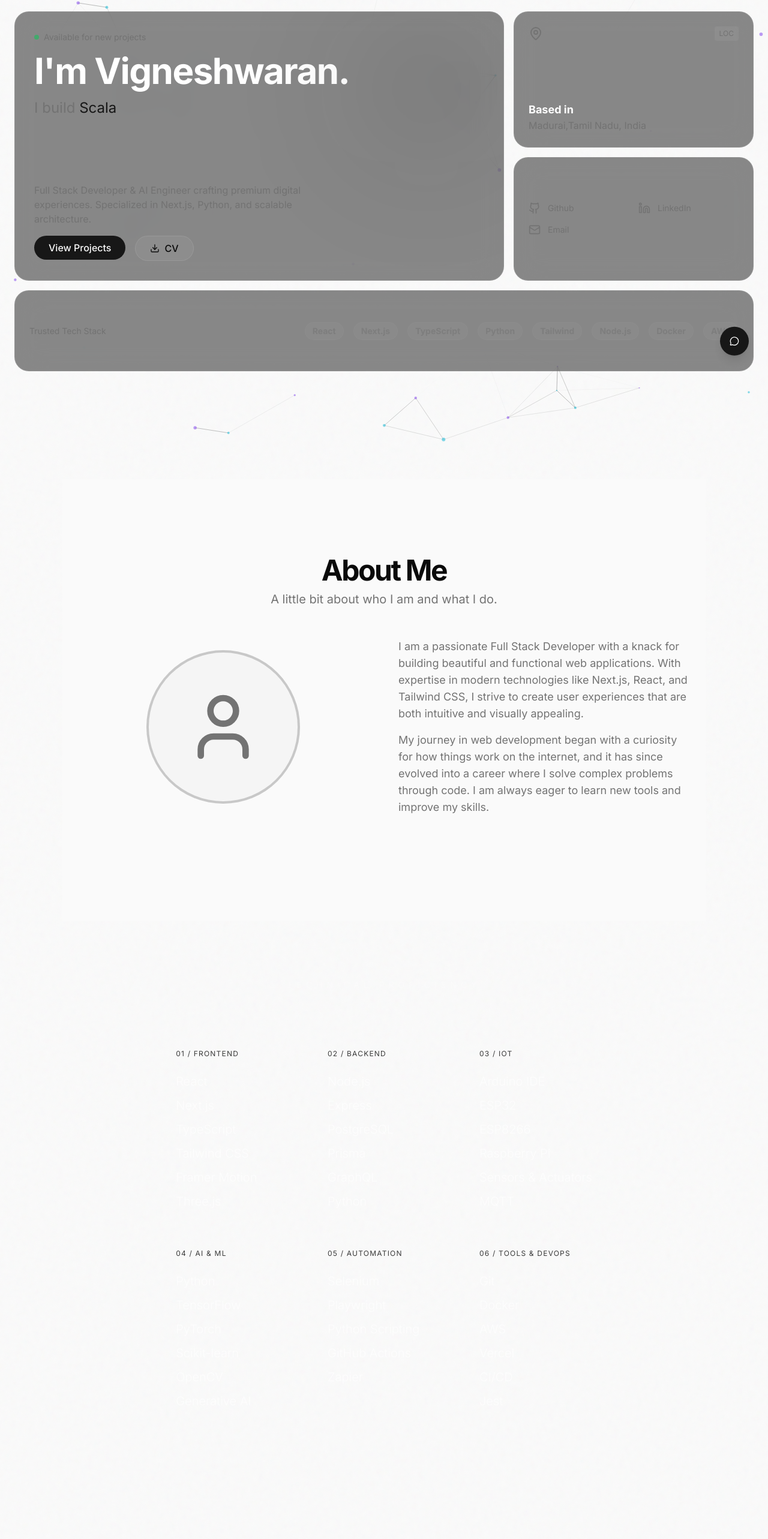
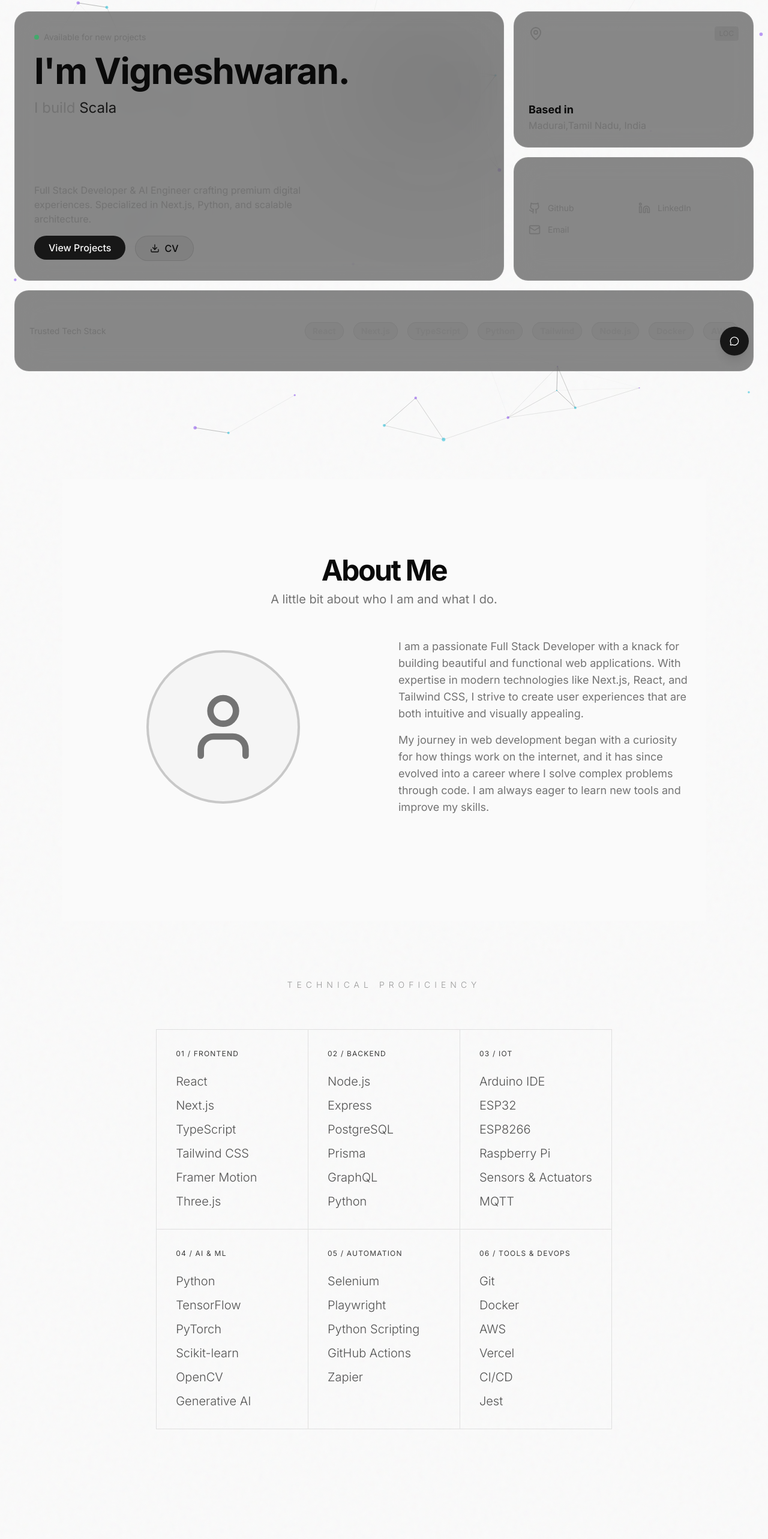
Before and after one commit to vigneshmahaan/portfolio, a Next.js app: page / in a window 1280 px wide. Shown: the part 58-2624 px from the top of the page at 60% size. Built offline with nearby package versions, Linux system fonts and the light colour scheme.

Commit message:
second commit

```diff
--- a/src/components/contact-section.tsx
+++ b/src/components/contact-section.tsx
@@ -72,7 +72,7 @@ export function ContactSection() {
                     viewport={{ once: true }}
                     className="text-center mb-16"
                 >
-                    <h2 className="text-6xl md:text-8xl font-serif text-white mb-6">Let's Talk.</h2>
+                    <h2 className="text-6xl md:text-8xl font-serif text-foreground mb-6">Let's Talk.</h2>
                     <p className="text-muted-foreground text-lg font-light">
                         Have a project in mind? Send me a message.
                     </p>
@@ -96,7 +96,7 @@ export function ContactSection() {
                                                 <Input
                                                     placeholder="NAME"
                                                     {...field}
-                                                    className="bg-transparent border-0 border-b border-white/10 rounded-none px-0 py-6 text-xl text-white focus-visible:ring-0 focus-visible:border-gold transition-colors placeholder:text-white/20"
+                                                    className="bg-transparent border-0 border-b border-foreground/10 rounded-none px-0 py-6 text-xl text-foreground focus-visible:ring-0 focus-visible:border-gold transition-colors placeholder:text-foreground/20"
                                                 />
                                             </FormControl>
                                             <FormMessage />
@@ -112,7 +112,7 @@ export function ContactSection() {
                                                 <Input
                                                     placeholder="EMAIL"
                                                     {...field}
-                                                    className="bg-transparent border-0 border-b border-white/10 rounded-none px-0 py-6 text-xl text-white focus-visible:ring-0 focus-visible:border-gold transition-colors placeholder:text-white/20"
+                                                    className="bg-transparent border-0 border-b border-foreground/10 rounded-none px-0 py-6 text-xl text-foreground focus-visible:ring-0 focus-visible:border-gold transition-colors placeholder:text-foreground/20"
                                                 />
                                             </FormControl>
                                             <FormMessage />
@@ -128,7 +128,7 @@ export function ContactSection() {
                                         <FormControl>
                                             <Textarea
                                                 placeholder="TELL ME ABOUT YOUR PROJECT"
-                                                className="resize-none bg-transparent border-0 border-b border-white/10 rounded-none px-0 py-6 text-xl text-white focus-visible:ring-0 focus-visible:border-gold transition-colors min-h-[100px] placeholder:text-white/20"
+                                                className="resize-none bg-transparent border-0 border-b border-foreground/10 rounded-none px-0 py-6 text-xl text-foreground focus-visible:ring-0 focus-visible:border-gold transition-colors min-h-[100px] placeholder:text-foreground/20"
                                                 {...field}
                                             />
                                         </FormControl>
--- a/src/components/hero.tsx
+++ b/src/components/hero.tsx
@@ -39,7 +39,7 @@ const TypingEffect = ({ words }: { words: string[] }) => {
     }, [blink]);
 
     return (
-        <span className="text-primary font-mono">
+        <span className="text-primary font-mono drop-shadow-[0_0_10px_rgba(var(--primary),0.2)]">
             {`${words[index].substring(0, subIndex)}${blink ? "|" : " "}`}
         </span>
     );
@@ -61,7 +61,7 @@ export function Hero() {
                             <div className="h-2 w-2 rounded-full bg-green-500 animate-pulse"></div>
                             <span className="text-sm text-muted-foreground font-mono">Available for new projects</span>
                         </div>
-                        <h1 className="text-4xl md:text-6xl font-bold tracking-tight text-white">
+                        <h1 className="text-4xl md:text-6xl font-bold tracking-tight text-foreground">
                             I'm Vigneshwaran.
                         </h1>
                         <div className="text-xl md:text-2xl text-muted-foreground h-8">
@@ -80,7 +80,7 @@ export function Hero() {
                                 </button>
                             </Link>
                             <Link href="/Vignesh_resume.pdf" target="_blank">
-                                <button className="border border-white/10 bg-white/5 px-6 py-2 rounded-full font-medium hover:bg-white/10 transition-colors flex items-center gap-2">
+                                <button className="border border-foreground/10 bg-foreground/5 px-6 py-2 rounded-full font-medium hover:bg-foreground/10 transition-colors flex items-center gap-2">
                                     <Download className="w-4 h-4" /> CV
                                 </button>
                             </Link>
@@ -93,10 +93,10 @@ export function Hero() {
                 <div className="bento-card p-6 flex flex-col justify-between hover:border-primary/50 group">
                     <div className="flex justify-between items-start">
                         <MapPin className="text-muted-foreground group-hover:text-primary transition-colors" />
-                        <span className="text-xs font-mono text-muted-foreground bg-white/5 px-2 py-1 rounded">LOC</span>
+                        <span className="text-xs font-mono text-muted-foreground bg-foreground/5 px-2 py-1 rounded">LOC</span>
                     </div>
                     <div>
-                        <h3 className="text-lg font-bold text-white">Based in</h3>
+                        <h3 className="text-lg font-bold text-foreground">Based in</h3>
                         <p className="text-muted-foreground">Madurai,Tamil Nadu, India</p>
                     </div>
                 </div>
@@ -104,16 +104,16 @@ export function Hero() {
                 {/* Socials Block */}
                 <div className="bento-card p-6 flex flex-col justify-center gap-6 group">
                     <div className="grid grid-cols-2 gap-4">
-                        <Link href="https://github.com/vigneshmahaan" target="_blank" className="flex items-center gap-3 text-muted-foreground hover:text-white transition-colors">
+                        <Link href="https://github.com/vigneshmahaan" target="_blank" className="flex items-center gap-3 text-muted-foreground hover:text-foreground transition-colors">
                             <Github className="w-5 h-5" />
                             <span className="text-sm">Github</span>
                         </Link>
-                        <Link href="https://www.linkedin.com/in/vigneshwaran-b-9963b1317/" target="_blank" className="flex items-center gap-3 text-muted-foreground hover:text-white transition-colors">
+                        <Link href="https://www.linkedin.com/in/vigneshwaran-b-9963b1317/" target="_blank" className="flex items-center gap-3 text-muted-foreground hover:text-foreground transition-colors">
                             <Linkedin className="w-5 h-5" />
                             <span className="text-sm">LinkedIn</span>
                         </Link>
 
-                        <Link href="mailto:sparrowb457@gmail.com" className="flex items-center gap-3 text-muted-foreground hover:text-white transition-colors">
+                        <Link href="mailto:sparrowb457@gmail.com" className="flex items-center gap-3 text-muted-foreground hover:text-foreground transition-colors">
                             <Mail className="w-5 h-5" />
                             <span className="text-sm">Email</span>
                         </Link>
@@ -125,7 +125,7 @@ export function Hero() {
                     <span className="text-sm font-mono text-muted-foreground text-nowrap">Trusted Tech Stack</span>
                     <div className="flex gap-4 items-center opacity-50 group-hover:opacity-100 transition-opacity mask-linear-gradient">
                         {["React", "Next.js", "TypeScript", "Python", "Tailwind", "Node.js", "Docker", "AWS"].map((tech) => (
-                            <span key={tech} className="text-sm font-bold text-muted-foreground px-3 py-1 border border-white/5 rounded-full bg-white/5">
+                            <span key={tech} className="text-sm font-bold text-muted-foreground px-3 py-1 border border-foreground/10 rounded-full bg-foreground/5">
                                 {tech}
                             </span>
                         ))}
--- a/src/components/skills-section.tsx
+++ b/src/components/skills-section.tsx
@@ -28,10 +28,10 @@ export function SkillsSection() {
                     viewport={{ once: true }}
                     className="mb-16 text-center"
                 >
-                    <h2 className="text-sm font-light tracking-[0.5em] uppercase text-white/40">Technical Proficiency</h2>
+                    <h2 className="text-sm font-light tracking-[0.5em] uppercase text-foreground/40">Technical Proficiency</h2>
                 </motion.div>
 
-                <div className="grid grid-cols-1 md:grid-cols-2 lg:grid-cols-3 border-t border-white/10 md:border-l">
+                <div className="grid grid-cols-1 md:grid-cols-2 lg:grid-cols-3 border-t border-foreground/10 md:border-l">
                     {skills.map((skillGroup, index) => (
                         <motion.div
                             key={skillGroup.category}
@@ -39,14 +39,14 @@ export function SkillsSection() {
                             whileInView={{ opacity: 1, y: 0 }}
                             transition={{ delay: index * 0.1 }}
                             viewport={{ once: true }}
-                            className={`p-6 md:p-8 border-b border-white/10 group hover:bg-white/5 transition-colors duration-500 md:border-r`}
+                            className={`p-6 md:p-8 border-b border-foreground/10 group hover:bg-foreground/5 transition-colors duration-500 md:border-r`}
                         >
                             <h3 className="text-xs font-mono text-gold mb-6 uppercase tracking-widest opacity-80 group-hover:opacity-100">
                                 0{index + 1} / {skillGroup.category}
                             </h3>
                             <div className="flex flex-col gap-3">
                                 {skillGroup.items.map((item) => (
-                                    <span key={item} className="text-xl font-light text-white/70 group-hover:text-white transition-colors">
+                                    <span key={item} className="text-xl font-light text-foreground/70 group-hover:text-foreground transition-colors">
                                         {item}
                                     </span>
                                 ))}
```
Also changed, not shown: src/components/projects-section.tsx (+7 -7 lines).
